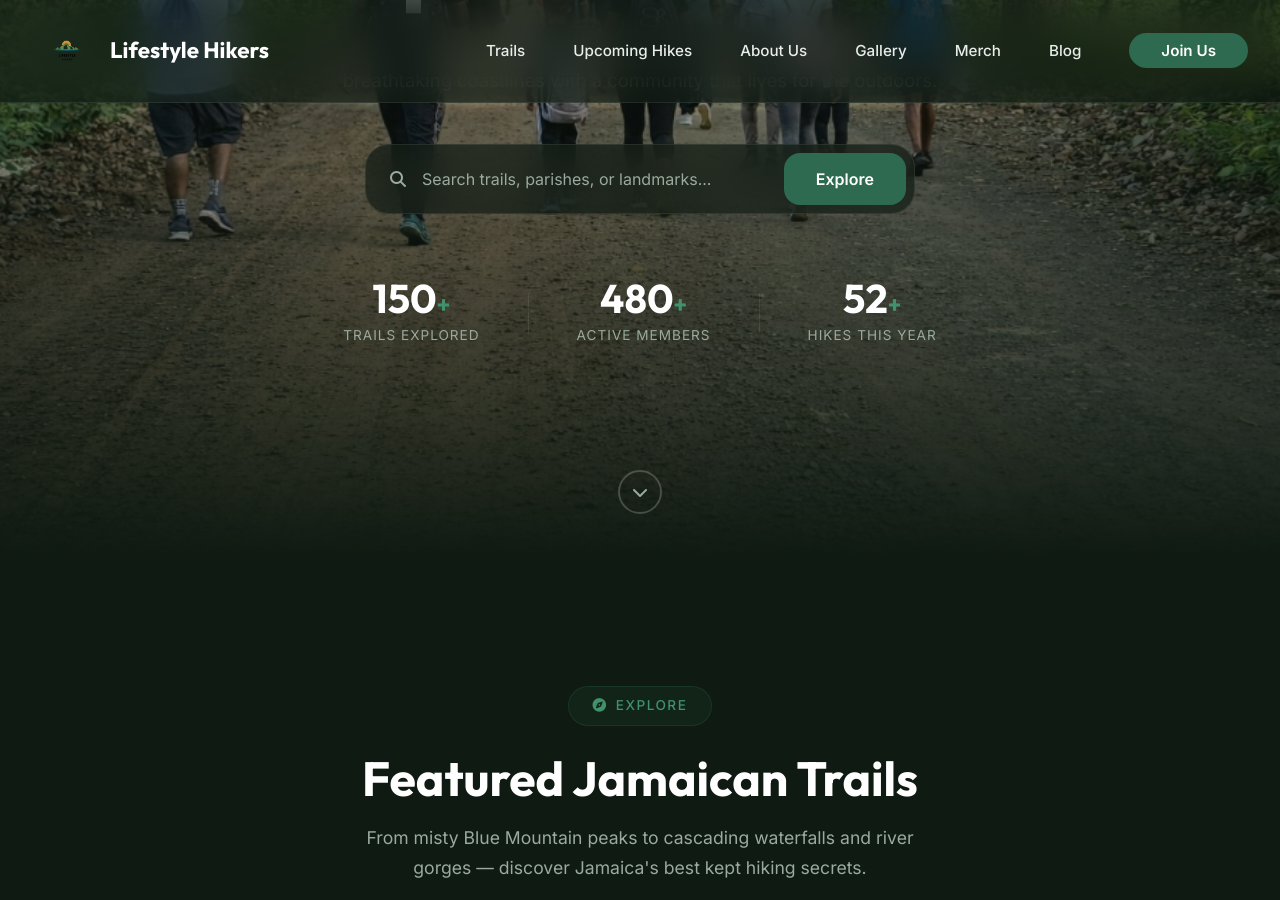
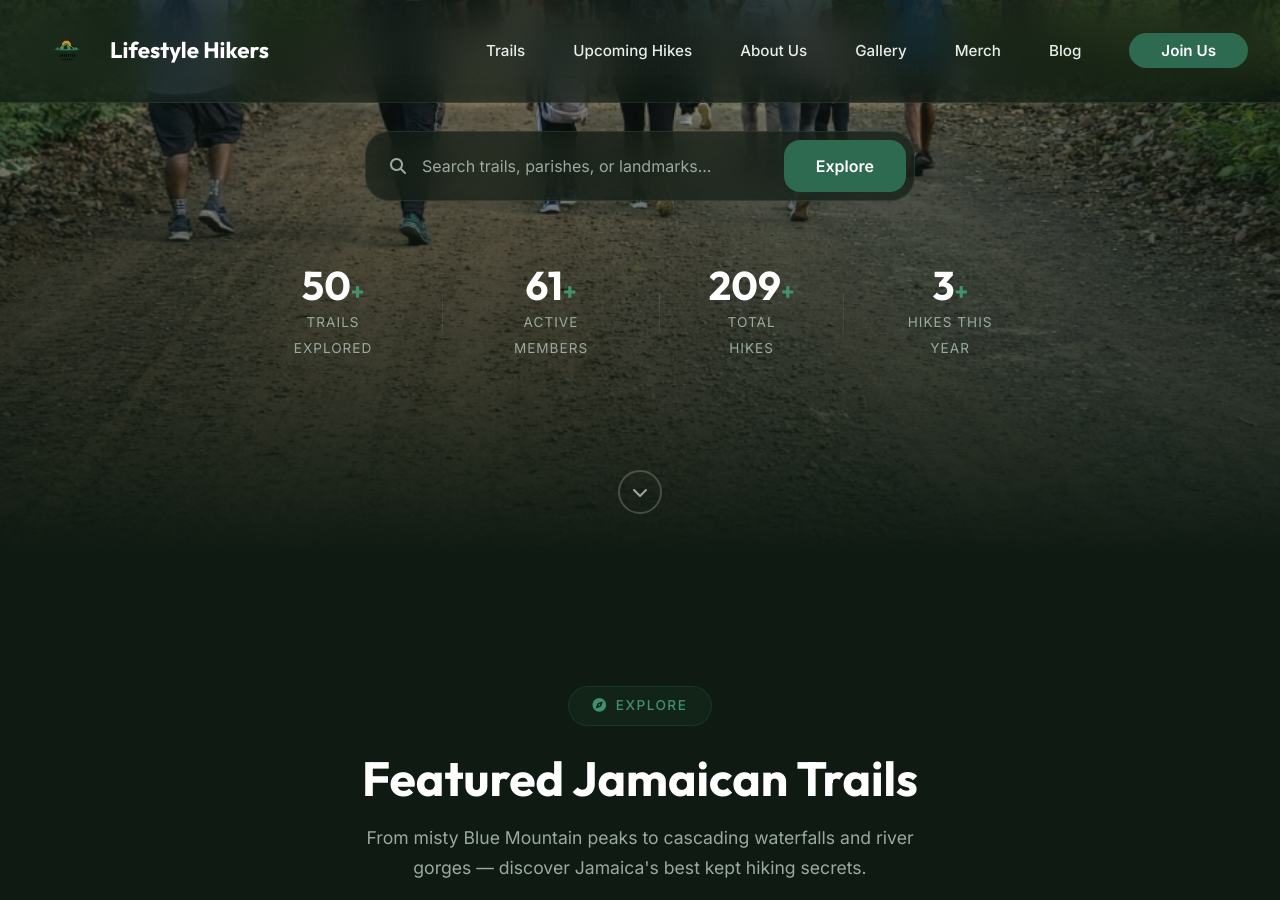
Before and after one commit to willylondon/lifestyle-hikers, a Jekyll site: the page built from index.html, in a window 1280 px wide and 900 px high, scrolled down 342 px. Built offline with Jekyll 4.4.1, drawn with Linux system fonts in a browser that asks for light colours.

Commit message:
Update stats: 50 trails, 61 members, 209 total hikes, 3 this year

```diff
--- a/_includes/hero.html
+++ b/_includes/hero.html
@@ -19,17 +19,22 @@
         </div>
         <div class="hero-stats reveal">
             <div class="stat">
-                <span class="stat-number" data-count="150">0</span>
+                <span class="stat-number" data-count="50">0</span>
                 <span class="stat-label">Trails Explored</span>
             </div>
             <div class="stat-divider"></div>
             <div class="stat">
-                <span class="stat-number" data-count="480">0</span>
+                <span class="stat-number" data-count="61">0</span>
                 <span class="stat-label">Active Members</span>
             </div>
             <div class="stat-divider"></div>
             <div class="stat">
-                <span class="stat-number" data-count="52">0</span>
+                <span class="stat-number" data-count="209">0</span>
+                <span class="stat-label">Total Hikes</span>
+            </div>
+            <div class="stat-divider"></div>
+            <div class="stat">
+                <span class="stat-number" data-count="3">0</span>
                 <span class="stat-label">Hikes This Year</span>
             </div>
         </div>
```
